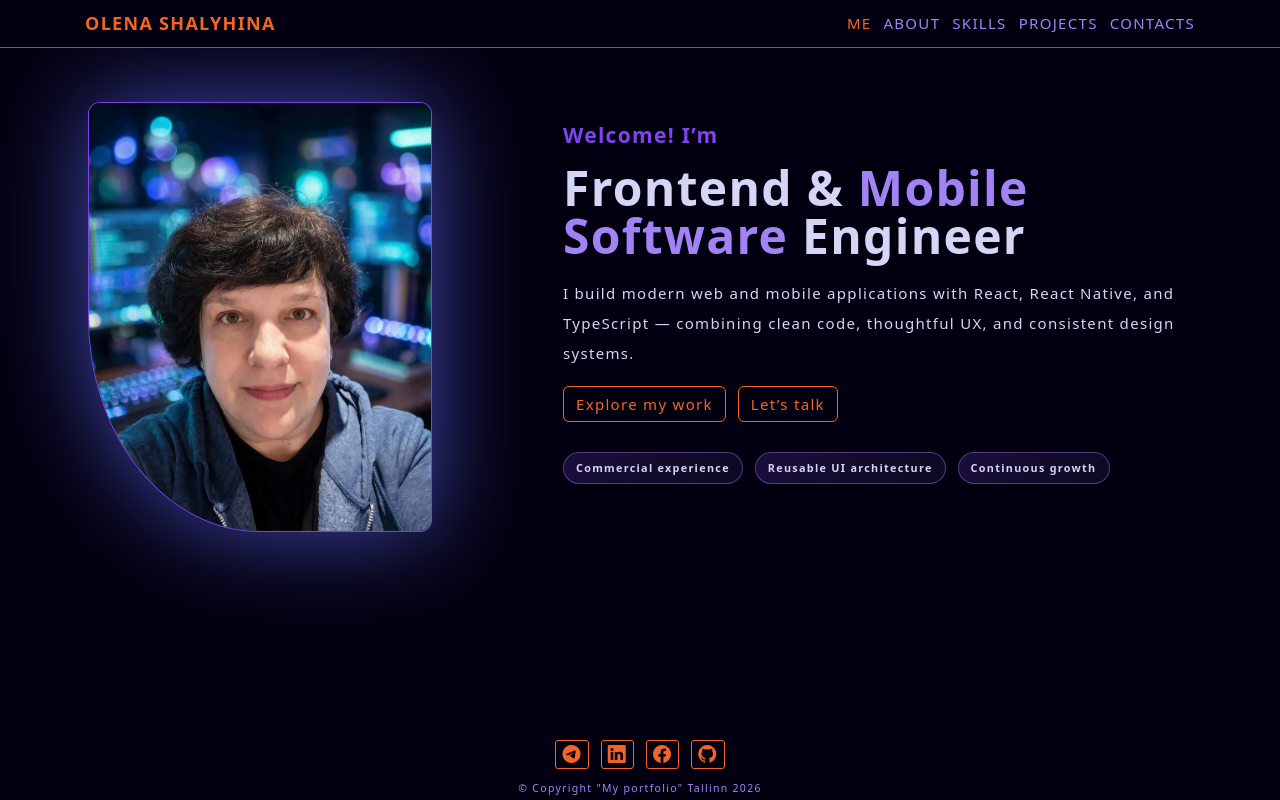
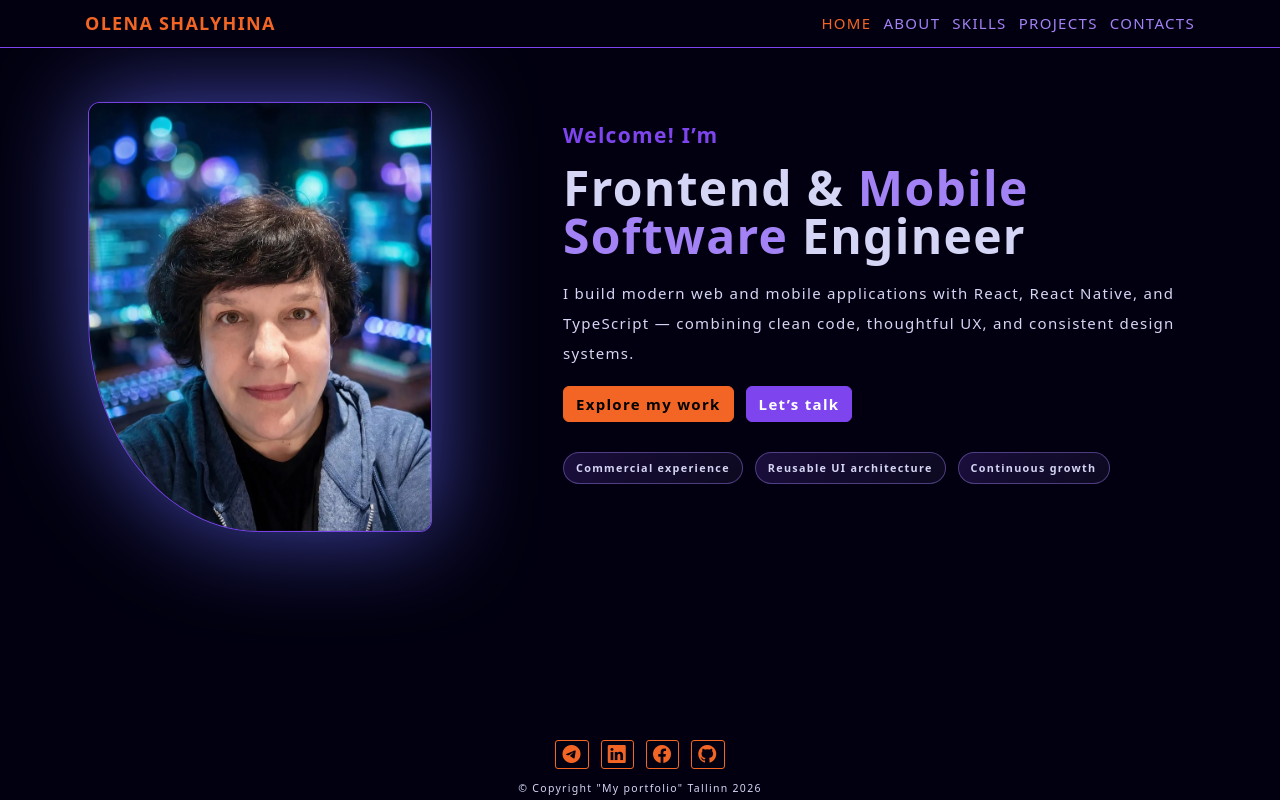
Before and after one commit to olena-shalyhina/my_portfolio, a React (Vite) app: page /me in a window 1280 px wide. Built offline with nearby package versions, Linux system fonts and the light colour scheme; no server answers.

Commit message:
Polish portfolio UI and styling

```diff
--- a/src/App.scss
+++ b/src/App.scss
@@ -60,7 +60,7 @@ a:active {
 .navbar-brand:hover,
 .navbar-brand:active {
   animation: none;
-  transform: scale(1.02);
+  transform: scale(1.08);
 }
 
 @keyframes grow_txt {
--- a/src/components/Copyright.tsx
+++ b/src/components/Copyright.tsx
@@ -7,7 +7,7 @@ export const Copyright: FC = () => {
   return (
     <div className='mt-auto d-flex flex-column align-items-center bg-dark text-primary pb-1'>
       <Socials />
-      <div className='text-center small pt-3'>
+      <div className='text-center small pt-3 text-light'>
         &copy; Copyright "My portfolio" Tallinn {currentYear}
       </div>
     </div>
--- a/src/components/Header.tsx
+++ b/src/components/Header.tsx
@@ -56,7 +56,7 @@ export const Header: FC = () => {
               onClick={closeMenu}
               className={`nav-link ${isMeActive ? 'active' : ''}`}
             >
-              ME
+              HOME
             </Nav.Link>
 
             <Nav.Link as={NavLink} to='/about' onClick={closeMenu}>
--- a/src/pages/HomePage.tsx
+++ b/src/pages/HomePage.tsx
@@ -37,10 +37,10 @@ export const HomePage: FC = () => {
             thoughtful UX, and consistent design systems.
           </p>
           <div className='d-flex flex-wrap gap-3 mb-4'>
-            <Link className='btn btn-outline-accent btn-lg' to='/projects'>
+            <Link className='btn btn-accent btn-lg fw-bold' to='/projects'>
               Explore my work
             </Link>
-            <Link className='btn btn-outline-accent btn-lg' to='/contacts'>
+            <Link className='btn btn-secondary btn-lg fw-bold' to='/contacts'>
               Let’s talk
             </Link>
           </div>
```
